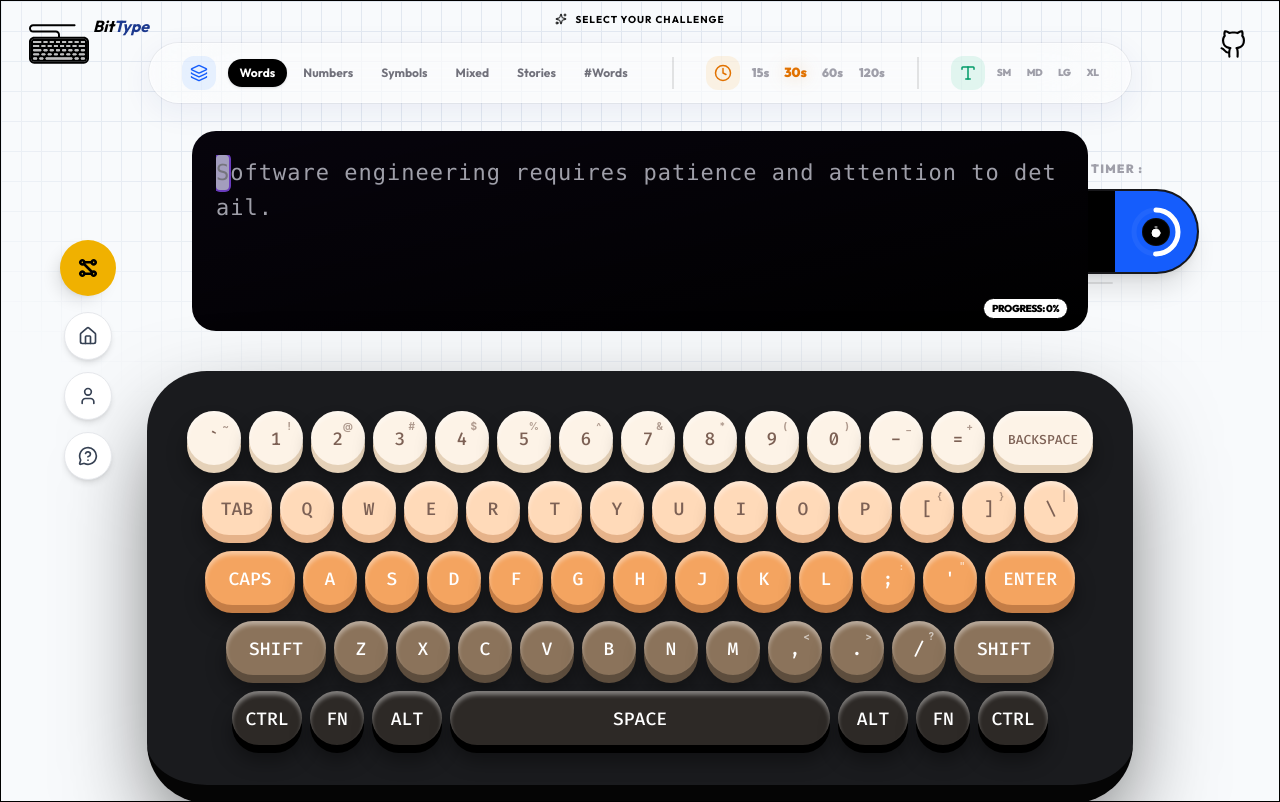
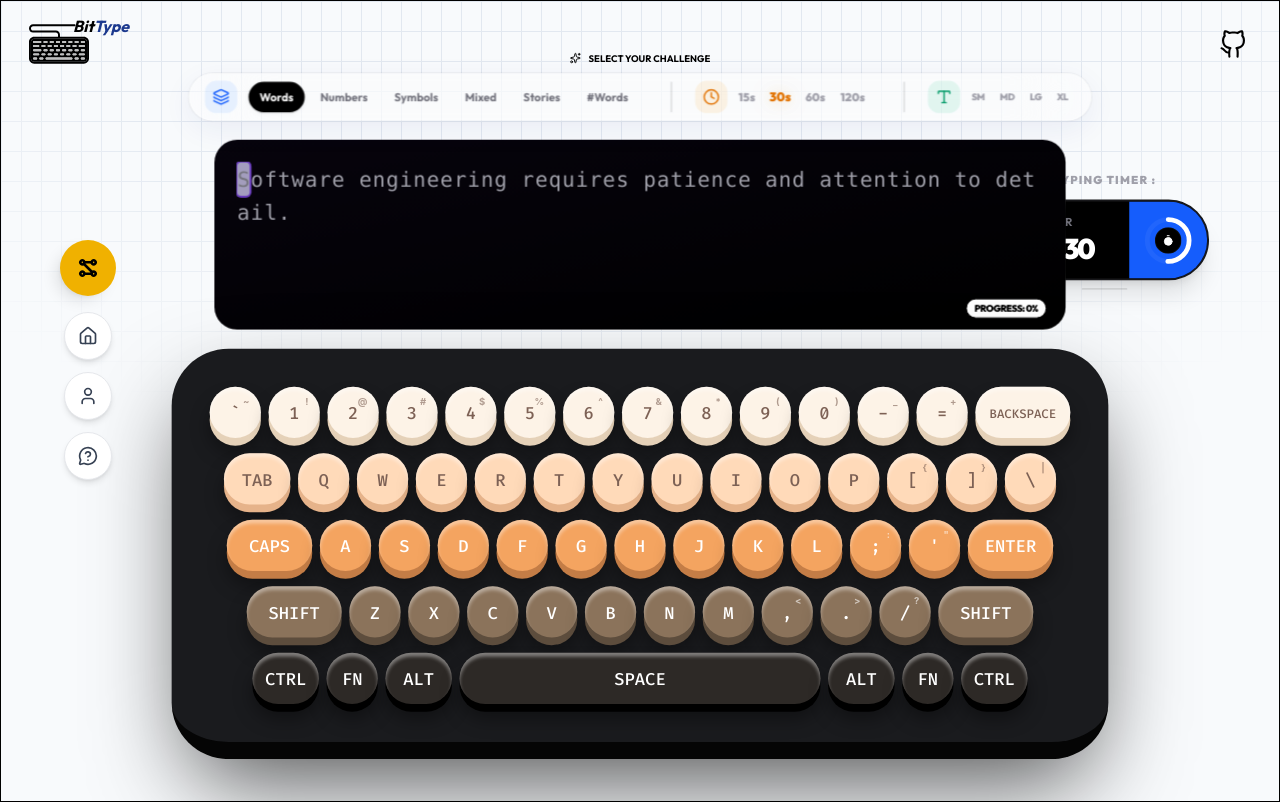
Before and after one commit to byllzz/bittype, a React (Vite) app: page / in a window 1280 px wide. Built offline with nearby package versions, Linux system fonts and the light colour scheme.

Commit message:
fix: layout adjustment, UI improved and some bugs fixed

```diff
--- a/src/App.jsx
+++ b/src/App.jsx
@@ -14,7 +14,7 @@ export default function App() {
   return (
     <Router>
       <div className="relative overflow-hidden">
-        <div className="fixed top-6 w-full flex items-center justify-between px-5 z-99">
+        <div className="fixed top-6 w-full flex items-center justify-between px-5 z-999">
           <NavBar />
         </div>
               <div>
--- a/src/components/game/GameControls.jsx
+++ b/src/components/game/GameControls.jsx
@@ -4,23 +4,23 @@ export default function GameControls({ mode, setMode, generateParagraph, passTim
   if (isFinished) return null;
 
   return (
-    <div className="flex flex-col items-center gap-4 animate-in fade-in slide-in-from-bottom-4 duration-1000 relative bottom-14">
+    <div className="flex flex-col items-center gap-4 animate-in fade-in slide-in-from-bottom-4 duration-1000 relative bottom-5">
       {/* subtle hint */}
-      <div className="flex items-center gap-2 text-black group cursor-default">
+      <div className="flex items-center gap-2 text-black group cursor-default relative top-2">
         <Sparkles size={12} className="group-hover:text-blue-500 transition-colors" />
-        <span className="text-[10px] font-bold uppercase tracking-widest">
+        <span className="text-[10px] font-bold uppercase">
           Select your challenge
         </span>
       </div>
 
       {/* main glass dock */}
-      <div className="flex flex-row items-center gap-8 px-8 py-3 bg-white/40 backdrop-blur-2xl rounded-4xl border border-white/40 shadow-[0_8px_32px_0_rgba(31,38,135,0.07)] ring-1 ring-black/5 transition-all hover:bg-white/50">
+      <div className="flex flex-row items-center gap-8 px-4 bg-white/40 backdrop-blur-2xl rounded-4xl border border-white/40 shadow-[0_8px_32px_0_rgba(31,38,135,0.07)] ring-1 ring-black/5 transition-all hover:bg-white/50">
         {/*mode switch btns.. */}
-        <div className="flex items-center gap-3">
+        <div className="flex items-center gap-3 h-full">
           <div className="p-2 bg-blue-500/10 rounded-xl text-blue-600">
             <Layers size={18} />
           </div>
-          <div className="flex gap-1">
+          <div className="flex gap-1 py-2 cursor-pointer">
             {['words', 'numbers', 'symbols', 'mixed', 'stories', 'rWords'].map(m => (
               <button
                 key={m}
@@ -28,7 +28,7 @@ export default function GameControls({ mode, setMode, generateParagraph, passTim
                   setMode(m);
                   generateParagraph(m);
                 }}
-                className={`relative px-3 py-1.5 text-xs font-bold transition-all rounded-full group ${
+                className={`relative px-3 py-2 text-xs font-bold transition-all rounded-full group cursor-pointer ${
                   mode === m ? 'text-white' : 'text-zinc-500 hover:text-black hover:bg-white/60'
                 }`}
               >
@@ -45,16 +45,16 @@ export default function GameControls({ mode, setMode, generateParagraph, passTim
         <div className="h-8 w-0.5 bg-black/10" />
 
         {/* time selectors.. */}
-        <div className="flex items-center gap-3">
+        <div className="flex items-center gap-3 relative right-2">
           <div className="p-2 bg-amber-500/10 rounded-xl text-amber-600">
             <Clock size={18} />
           </div>
-          <div className="flex gap-4">
+          <div className="flex gap-4 cursor-pointer">
             {[15, 30, 60, 120].map(time => (
               <button
                 key={time}
                 onClick={() => setpassTime(time)}
-                className={`text-xs font-black transition-all ${
+                className={`text-xs font-black transition-all cursor-pointer ${
                   passTime === time
                     ? 'text-amber-600 scale-110 drop-shadow-[0_0_8px_rgba(217,119,6,0.3)]'
                     : 'text-zinc-400 hover:text-black'
@@ -70,16 +70,16 @@ export default function GameControls({ mode, setMode, generateParagraph, passTim
         <div className="h-8 w-0.5 bg-black/10" />
 
         {/* fonts sizes btns.. */}
-        <div className="flex items-center gap-3">
+        <div className="flex items-center gap-3 relative right-2">
           <div className="p-2 bg-emerald-500/10 rounded-xl text-emerald-600">
             <Type size={18} />
           </div>
-          <div className="flex gap-4">
+          <div className="flex gap-4 cursor-pointer">
             {fontSizes.map(font => (
               <button
                 key={font.label}
                 onClick={() => setFontSize(font.value)}
-                className={`text-[10px] uppercase tracking-tighter font-black transition-all ${
+                className={`text-[10px] uppercase tracking-tighter cursor-pointer font-black transition-all ${
                   'text-zinc-400 hover:text-black hover:scale-110'
                 }`}
               >
--- a/src/components/ui/NavBar.jsx
+++ b/src/components/ui/NavBar.jsx
@@ -4,10 +4,10 @@ import Links from './NavLinks';
 
 export default function NavBar() {
   return (
-    <nav className="flex w-full max-w-full h-10 justify-between flex-row flex-nowrap items-center px-2 ">
+    <nav className="flex w-full max-w-full h-10 justify-between flex-row flex-nowrap items-center px-2">
       <div className="flex items-center gap-2 relative">
         <Logo />
-        <h1 className="text-1xl font-bold absolute top-0 italic -right-15">
+        <h1 className="text-1xl font-bold absolute top-0 italic -right-10">
           Bit<span className="text-blue-900">Type</span>{' '}
         </h1>
       </div>
--- a/src/pages/Home.jsx
+++ b/src/pages/Home.jsx
@@ -53,11 +53,11 @@ export default function Home() {
     }
   }, [isFinished, navigate, wpm, accuracy, reward, totalErrors, timeTaken, totalChars]);
   return (
-    <div className="flex flex-col items-center justify-center relative w-full h-screen overflow-hidden p-0 m-0">
-      <div className="absolute right-20 top-40">
+    <div className="flex flex-col items-center justify-center relative w-full h-screen  p-0 m-0 scale-95">
+      <div className="absolute right-10 top-40">
         <Timer timeLeft={timeLeft} />
       </div>
-      <div className="relative top-7">
+      <div className="z-999">
         <GameControls
           mode={mode}
           setMode={setMode}
@@ -72,7 +72,7 @@ export default function Home() {
       <div className=" ">
         <Paragraph paragraph={paragraph} input={input} mode={mode} fontSize={fontSize} />
       </div>
-      <div className="relative top-10">
+      <div className="relative top-5">
         <Keyboard pressedKey={pressedKey} />
       </div>
     </div>
--- a/src/pages/Results.jsx
+++ b/src/pages/Results.jsx
@@ -25,7 +25,7 @@ export default function Results() {
 
   return (
     <>
-      <div className="w-full flex items-center justify-between relative pt-2 overflow-hidden ">
+      <div className="w-full flex items-center justify-between relative pt-2 overflow-hidden scale-90 ">
         <section className="w-full max-w-362.5 mx-auto animate-in fade-in slide-in-from-bottom-8 duration-1000">
           {/* main dashboard container */}
           <div className="overflow-hidden relative">
```
